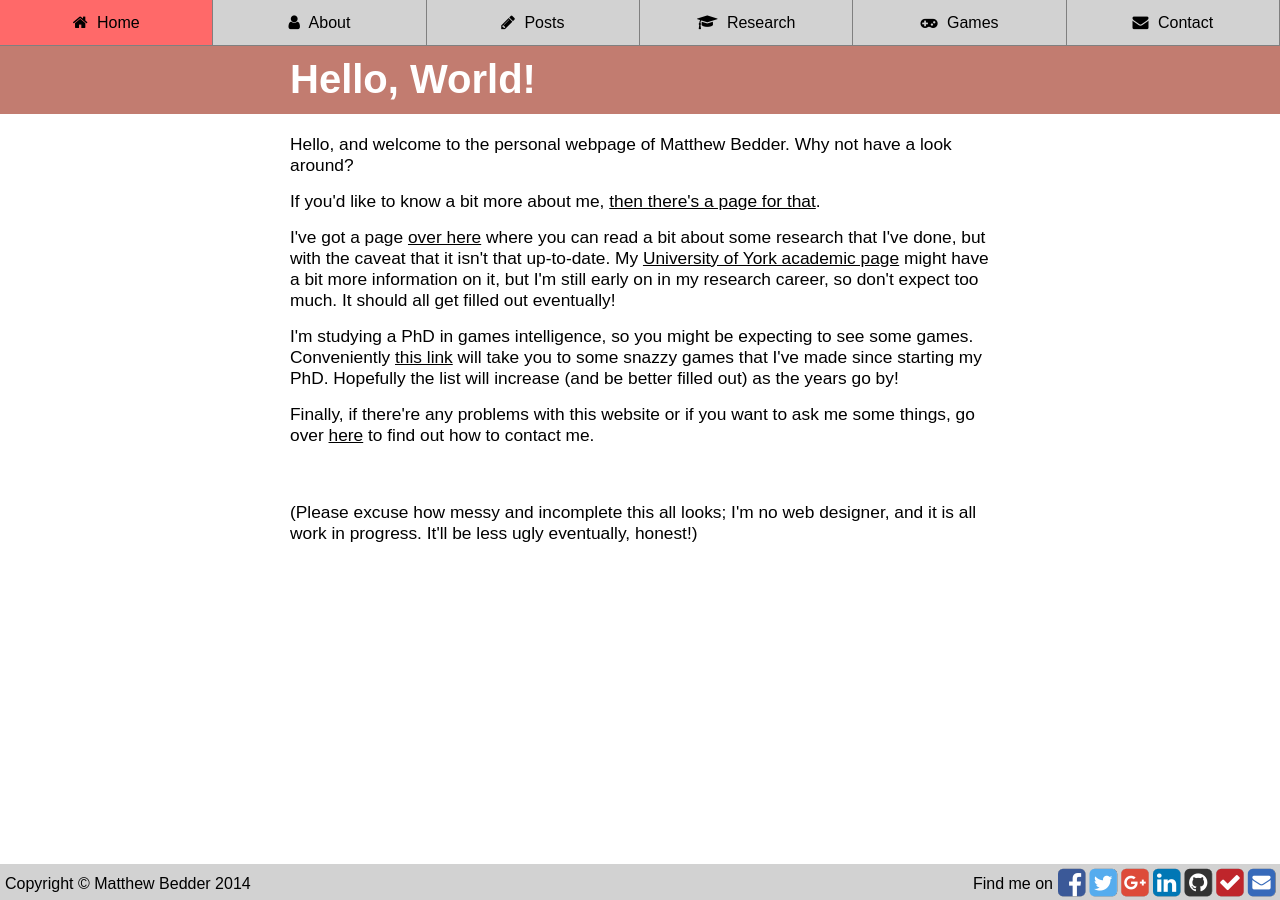
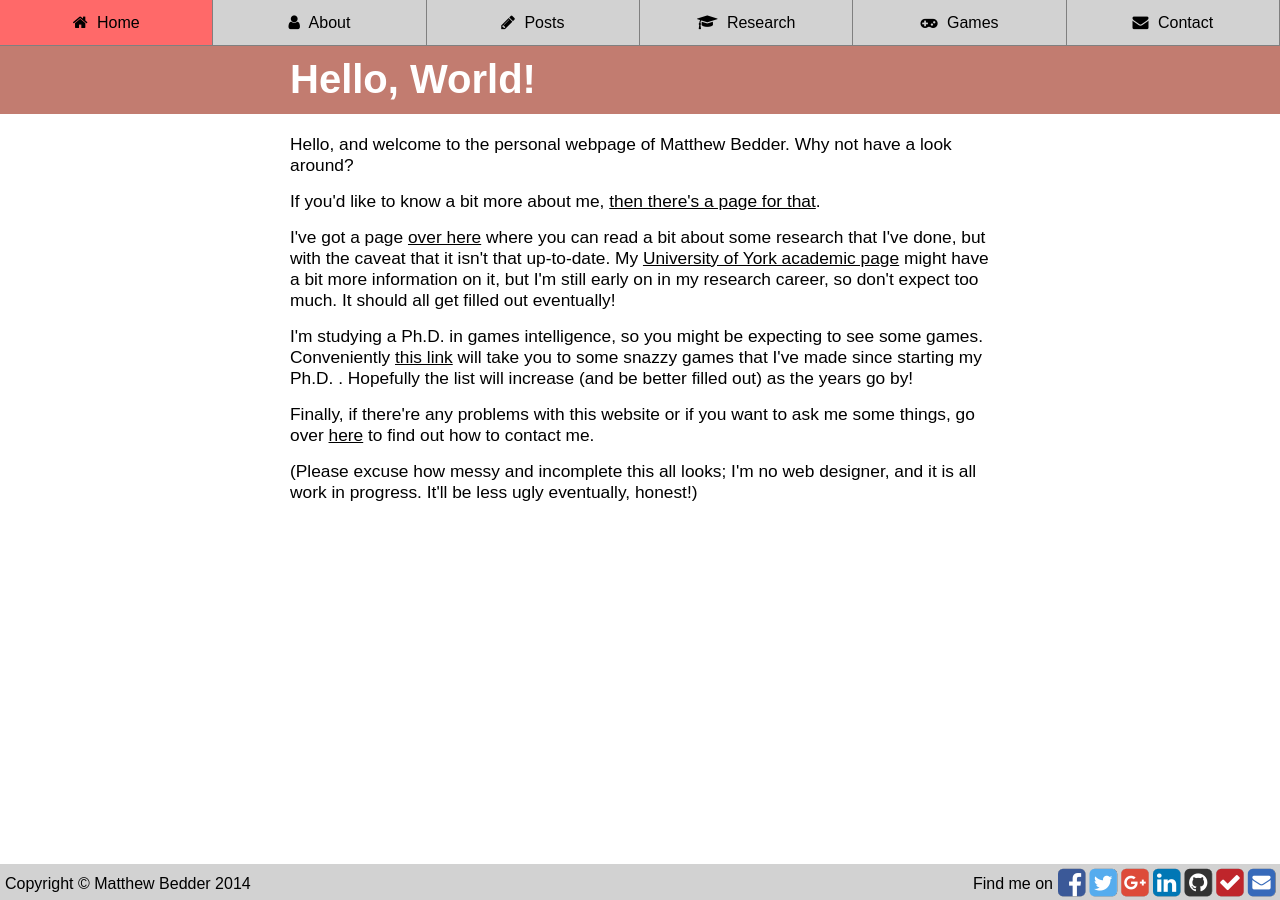
Before and after one commit to bedder/bedder.github.io, a Jekyll site: the page built from index.html, in a window 1280 px wide. Built offline with Jekyll 4.4.1, drawn with Linux system fonts in a browser that asks for light colours; nearby versions of some CDN libraries.

Commit message:
Minor formatting changes

```diff
--- a/about/index.html
+++ b/about/index.html
@@ -9,7 +9,6 @@ showmug: true
 <p>Before starting my PhD I completed a Masters of Engineering in Computer Science and Artificial Intelligence at the University of York. During my degree I undertook a year in industry at BAE System's Advanced Technology Centre, and undertook an ongoing research project with members of the University of York Biology and Electronics departments in the <a href="http://www.york.ac.uk/yccsa/activities/summerschool/">YCCSA Summer School</a>.
 
 <p>Recently (at the time of writing!) I was heavily involved in organising some of the <a href="http://pintofscience.co.uk/events/york/">2015 Pint of Science events in York</a>, I was a mentor to three first-year Computer Science students in <a href="https://www.york.ac.uk/colleges/constantine/">Constantine College</a>, and I helped out with <a href="http://www.norjam.org.uk">Norjam 2014 (Norfolk International Scouting and Guiding Jamboree)</a>.</p>
-
 
 <center class="logos">
 	<a href="https://www.york.ac.uk/">
--- a/about/projects/index.html
+++ b/about/projects/index.html
@@ -3,10 +3,7 @@ layout: about
 title: Projects
 ---
 
-Here're the main things I'm currently working on:
-
-<br/>
-<br/> <!-- Yes, this is a horrible way of formatting things. I'm sorry! -->
+<p>Here're the main things I'm currently working on:</p>
 
 <h3>My PhD thesis</h3>
 
--- a/contact/index.html
+++ b/contact/index.html
@@ -1,7 +1,8 @@
 ---
 layout: default
 title: Contact me
-additionalstyle: <link href="/css/contact.css" rel="stylesheet" type="text/css">
+additionalstyle: |
+ <link href="/css/contact.css" rel="stylesheet" type="text/css">
 ---
 					<p>It's always nice to talk to new people. If you want to have a chat, why not add me on one of the popular social networks, or send me an email at <a href="{{ site.mailto }}" style="font-family:Courier New, monospace; text-decoration=none">{{ site.email }}</a>?</p>
 
--- a/index.html
+++ b/index.html
@@ -10,11 +10,8 @@ title: Hello, World!
 
 <p>I've got a page <a href="{{ site.baseurl }}/research">over here</a> where you can read a bit about some research that I've done, but with the caveat that it isn't that up-to-date. My <a href="http://www-users.cs.york.ac.uk/~bedder/">University of York academic page</a> might have a bit more information on it, but I'm still early on in my research career, so don't expect too much. It should all get filled out eventually!</p>
 
-<p>I'm studying a PhD in games intelligence, so you might be expecting to see some games. Conveniently <a href="{{ site.baseurl }}/games/">this link</a> will take you to some snazzy games that I've made since starting my PhD. Hopefully the list will increase (and be better filled out) as the years go by!</p>
+<p>I'm studying a Ph.D. in games intelligence, so you might be expecting to see some games. Conveniently <a href="{{ site.baseurl }}/games/">this link</a> will take you to some snazzy games that I've made since starting my Ph.D. . Hopefully the list will increase (and be better filled out) as the years go by!</p>
 
 <p>Finally, if there're any problems with this website or if you want to ask me some things, go over <a href="{{ site.baseurl }}/contact/">here</a> to find out how to contact me.</p>
 
-<br/>
-<br/>
-
 <p>(Please excuse how messy and incomplete this all looks; I'm no web designer, and it is all work in progress. It'll be less ugly eventually, honest!)</p>
```
